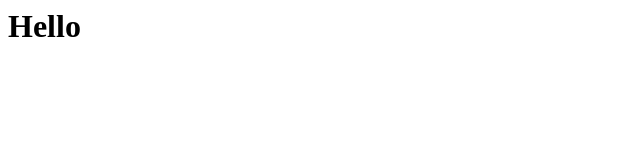
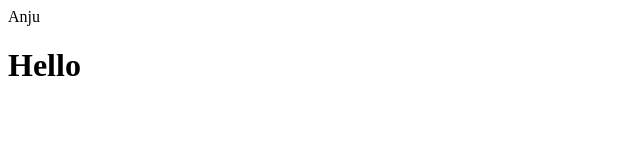
Before and after one commit to PremsaiKalekar/pro, a plain HTML site: page index.html in a window 1280 px wide. Shown: the whole page, without its empty margins (0-640 px from the left). Drawn offline with Linux system fonts and the light colour scheme.

Commit message:
add para

```diff
--- a/index.html
+++ b/index.html
@@ -1,2 +1,2 @@
-
+<p>Anju</p>
 <h1>Hello</h1>
```
